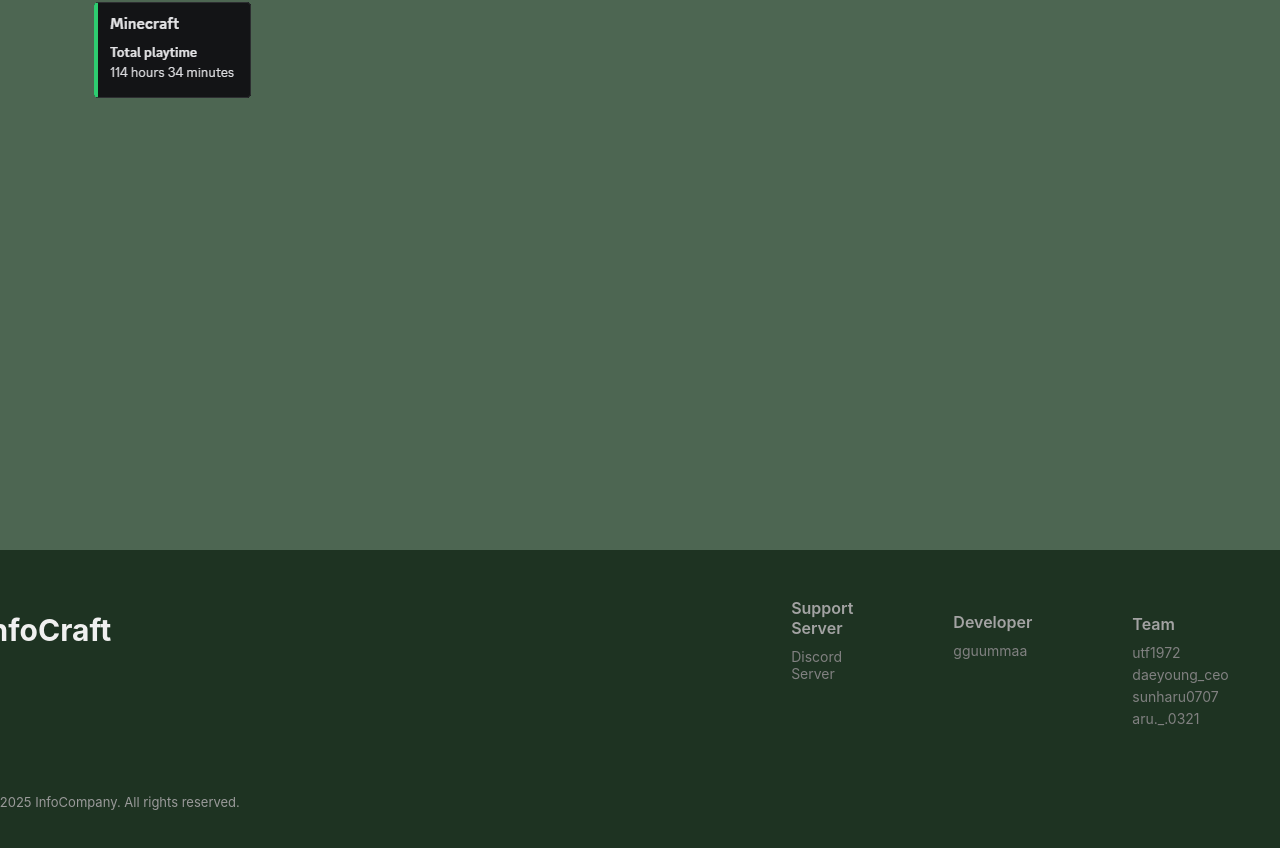
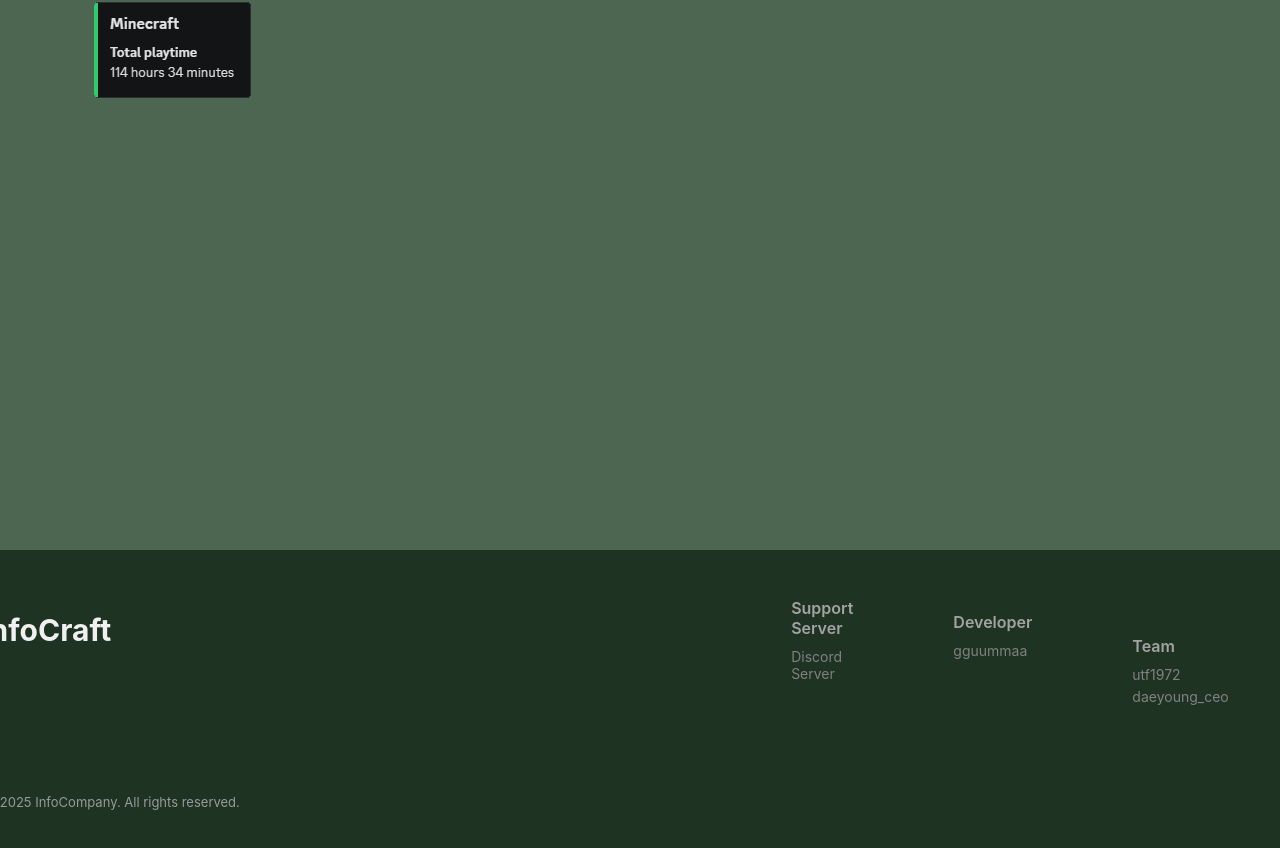
Before and after one commit to gguummaa/InfoCraft, a plain HTML site: page en/index.html in a window 1280 px wide. Shown: the part 2543-3391 px from the top of the page. Drawn offline with Linux system fonts and the light colour scheme; no server answers.

Commit message:
Update index.html

```diff
--- a/en/index.html
+++ b/en/index.html
@@ -95,8 +95,6 @@
             <div class="down-text-6-div">
                 <p class="down-text-6">utf1972</p>
                 <p class="down-text-6">daeyoung_ceo</p>
-                <p class="down-text-6">sunharu0707</p>
-                <p class="down-text-6">aru._.0321</p>
             </div>
         </div>
 
```
